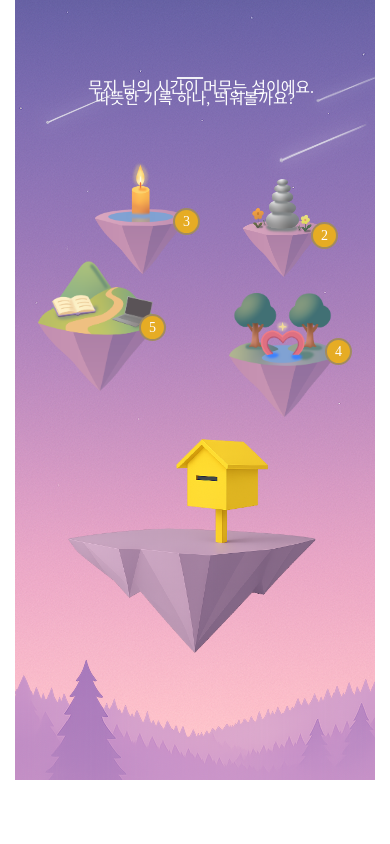
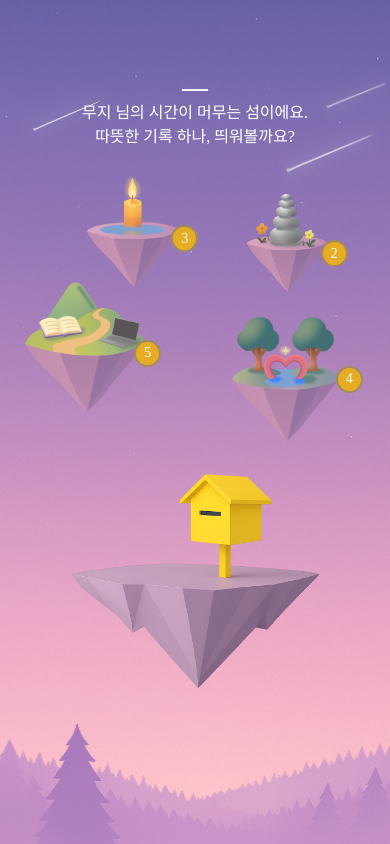
Before and after one commit to hyeinj/Ongi, a Next.js app in the folder frontend/: page / in a window 390 px wide. Built offline with nearby package versions, Linux system fonts and the light colour scheme.

Commit message:
[frontend] 홈페이지 반응형 적용

```diff
--- a/frontend/src/app/_components/HomePage/index.tsx
+++ b/frontend/src/app/_components/HomePage/index.tsx
@@ -1,4 +1,4 @@
-"use client"
+'use client';
 
 import React from 'react';
 import { useRouter } from 'next/navigation';
@@ -23,21 +23,22 @@ const HomePage: React.FC = () => {
     self: 3,
     growth: 5,
     routine: 2,
-    relate: 4
+    relate: 4,
   };
 
   const handlePostOfficeClick = () => {
-      router.replace('/self-empathy/1');
+    router.replace('/self-empathy/1');
   };
 
   return (
     <div className="home-page">
       <div className="background">
         <div className="text-wrapper">
+          <Image className="line" alt="Line" src={line} />
+
           <p>무지 님의 시간이 머무는 섬이에요.</p>
           <p>따뜻한 기록 하나, 띄워볼까요?</p>
         </div>
-        <Image className="line" alt="Line" src={line} />
         <Image
           className="postoffice"
           alt="우체국"
--- a/frontend/src/styles/HomePage.css
+++ b/frontend/src/styles/HomePage.css
@@ -1,26 +1,28 @@
 .home-page {
   background-color: transparent;
   display: flex;
-  flex-direction: row;
+  flex-direction: column;
   justify-content: center;
-  width: 100%;
+  width: 100vw;
+  height: 100vh;
+  overflow: hidden;
 }
 
 .home-page .background {
   background-image: url(../assets/images/homepage-bg.png);
   background-position: 50% 50%;
   background-size: cover;
-  height: 780px;
+  height: 100%;
   position: relative;
-  width: 360px;
+  width: 100%;
 }
 
 .home-page .mountain {
   height: 123px;
   left: 0;
+  bottom: 0;
   position: absolute;
-  top: 657px;
-  width: 360px;
+  width: 100%;
 }
 
 .home-page .process-button {
@@ -41,9 +43,9 @@
 
 .home-page .element-1 {
   height: 39px;
-  left: 300px;
   position: absolute;
-  top: 74px;
+  left: 83.33%; /* 300/360*100 */
+  top: 9.49%; /* 74/780*100 */
   width: 60px;
   opacity: 0.5;
   animation: float 4s ease-in-out infinite, twinkle 2s ease-in-out infinite;
@@ -52,9 +54,9 @@
 
 .home-page .element-2 {
   height: 51px;
-  left: 262px;
   position: absolute;
-  top: 120px;
+  left: 72.78%; /* 262/360*100 */
+  top: 15.38%; /* 120/780*100 */
   width: 98px;
   opacity: 0.5;
   animation: float 4s ease-in-out infinite 0.7s, twinkle 2s ease-in-out infinite 0.3s;
@@ -63,9 +65,9 @@
 
 .home-page .element-3 {
   height: 40px;
-  left: 29px;
   position: absolute;
-  top: 89px;
+  left: 8.06%; /* 29/360*100 */
+  top: 11.41%; /* 89/780*100 */
   width: 77px;
   opacity: 0.5;
   animation: float 4s ease-in-out infinite 1.4s, twinkle 2s ease-in-out infinite 0.7s;
@@ -74,13 +76,14 @@
 
 .home-page .postoffice {
   height: 285px;
-  left: 51px;
   position: absolute;
-  top: 426px;
+  left: 50%; /* 화면 중앙 기준점 */
+  top: 54.62%; /* 426/780*100 */
   width: 251px;
   z-index: 1;
   transition: all 0.3s ease-in-out;
   cursor: pointer;
+  transform: translateX(-50%); /* 자신의 너비의 절반만큼 왼쪽으로 이동 */
 }
 
 .home-page .postoffice:active {
@@ -122,7 +125,7 @@
   left: 50%;
   width: 100%;
   height: 100%;
-  background: radial-gradient(circle, rgba(255,255,255,0.9) 0%, rgba(255,255,255,0) 70%);
+  background: radial-gradient(circle, rgba(255, 255, 255, 0.9) 0%, rgba(255, 255, 255, 0) 70%);
   transform: translate(-50%, -50%) scale(0);
   opacity: 0;
   pointer-events: none;
@@ -148,14 +151,24 @@
 }
 
 @keyframes spin {
-  0% { transform: rotate(0deg); }
-  100% { transform: rotate(360deg); }
+  0% {
+    transform: rotate(0deg);
+  }
+  100% {
+    transform: rotate(360deg);
+  }
 }
 
 @keyframes float {
-  0% { transform: translateY(0px) rotate(0deg); }
-  50% { transform: translateY(-6px) rotate(2deg); }
-  100% { transform: translateY(0px) rotate(0deg); }
+  0% {
+    transform: translateY(0px) rotate(0deg);
+  }
+  50% {
+    transform: translateY(-6px) rotate(2deg);
+  }
+  100% {
+    transform: translateY(0px) rotate(0deg);
+  }
 }
 
 @keyframes twinkle {
@@ -175,31 +188,31 @@
 
 .home-page .text-wrapper {
   color: #ffffff;
-  font-family: "Line Seed Sans KR";
+  font-family: 'Line Seed Sans KR';
   font-size: 16px;
-  left: 73px;
+  position: absolute;
+  top: 10.51%; /* 82/780*100 */
   letter-spacing: 0;
-  line-height: 0.7;
-  position: absolute;
   text-align: center;
-  top: 82px;
-  width: 214px;
+  width: 100%;
   white-space: nowrap;
+  display: flex;
+  justify-content: center;
+  align-items: center;
+  flex-direction: column;
 }
 
-.home-page .line{
+.home-page .line {
   height: 2px;
-  left: 161px;
-  position: absolute;
-  top: 77px;
   width: 28px;
+  margin-bottom: 10px;
 }
 
-.home-page .self{
+.home-page .self {
   height: 115px;
-  left: 80px;
   position: absolute;
-  top: 159px;
+  left: 22.22%; /* 80/360*100 */
+  top: 20.38%; /* 159/780*100 */
   width: 92px;
 }
 
@@ -207,32 +220,32 @@
   position: absolute;
   width: 122px;
   height: 133px;
-  top: 258px;
-  left: 23px;
+  top: 33.08%; /* 258/780*100 */
+  left: 6.39%; /* 23/360*100 */
 }
 
 .home-page .relate {
   position: absolute;
   width: 107px;
   height: 124px;
-  top: 293px;
-  left: 214px;
+  top: 37.56%; /* 293/780*100 */
+  left: 59.44%; /* 214/360*100 */
 }
 
 .home-page .routine {
   position: absolute;
   width: 79px;
   height: 98px;
-  top: 179px;
-  left: 228px;
+  top: 22.95%; /* 179/780*100 */
+  left: 63.33%; /* 228/360*100 */
 }
 
 .home-page .circle-ellipse {
   position: absolute;
   width: 27px;
   height: 27px;
-  background-color: #E6AC24;
-  border: 2px solid #A28B60;
+  background-color: #e6ac24;
+  border: 2px solid #a28b60;
   box-sizing: border-box;
   border-radius: 50%;
   display: flex;
@@ -251,21 +264,21 @@
 }
 
 .home-page .circle-self {
-  top: 208px;
-  left: 158px;
+  top: 26.67%; /* 208/780*100 */
+  left: 43.89%; /* 158/360*100 */
 }
 
 .home-page .circle-growth {
-  top: 314px;
-  left: 124px;
+  top: 40.26%; /* 314/780*100 */
+  left: 34.44%; /* 124/360*100 */
 }
 
 .home-page .circle-routine {
-  top: 222px;
-  left: 296px;
+  top: 28.46%; /* 222/780*100 */
+  left: 82.22%; /* 296/360*100 */
 }
 
 .home-page .circle-relate {
-  top: 338px;
-  left: 310px;
+  top: 43.33%; /* 338/780*100 */
+  left: 86.11%; /* 310/360*100 */
 }
```
